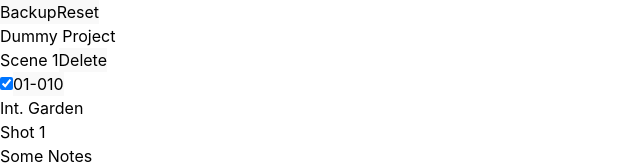
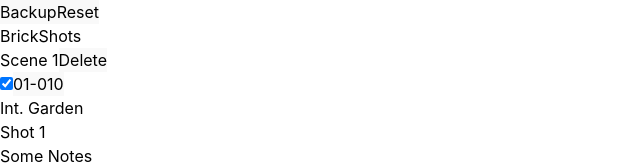
Before and after one commit to roschlau/brickshots, a React (Vite) app: page / in a window 1280 px wide. Shown: the top 165 px of the page, without its empty margins (0-640 px from the left). Built offline with nearby package versions, Linux system fonts and the light colour scheme.

Commit message:
Remove support for project name for now

```diff
--- a/src/App.tsx
+++ b/src/App.tsx
@@ -32,7 +32,9 @@
   return (
     <>
       <DevBar onResetProject={resetProject} onBackupProject={backupProject}/>
-      <h1 className="text-3xl my-4">{project.name}</h1>
+      <h1 className="text-3xl my-4">
+        BrickShots
+      </h1>
       <div
         className="w-full max-w-screen-lg grid mb-10
                    justify-stretch justify-items-stretch items-stretch
--- a/src/persistence.ts
+++ b/src/persistence.ts
@@ -8,7 +8,6 @@
 
 export function dummyProject(): ProjectData {
   return {
-    name: 'Dummy Project',
     scenes: [
       {
         lockedNumber: null,
@@ -53,7 +52,6 @@
 }
 
 export interface ProjectData {
-  name: string
   scenes: SceneData[]
 }
 
```
